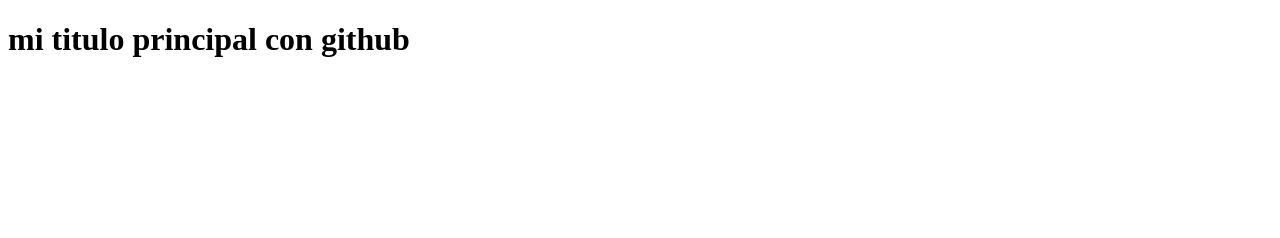
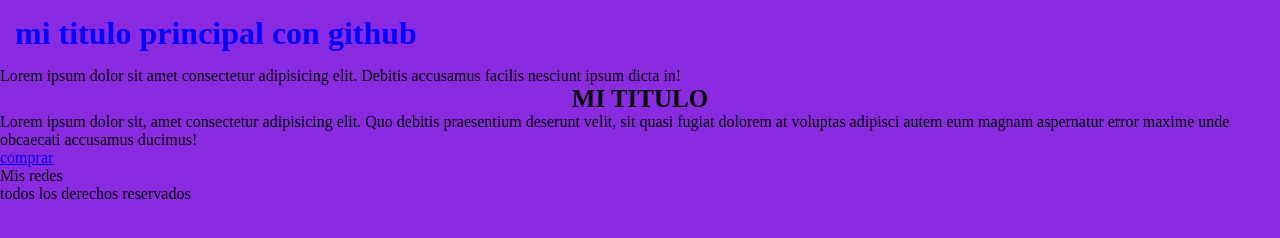
Before and after one commit to walterrrr32/comisionloca, a plain HTML site: page index.html in a window 1280 px wide. Drawn offline with Linux system fonts and the light colour scheme.

Commit message:
agrego footer con estilos

```diff
--- a/diseño.css
+++ b/diseño.css
@@ -0,0 +1,17 @@
+*{
+    margin: 0;
+    padding: 0;
+    box-sizing: border-box;
+}
+body{
+    background-color: blueviolet;
+}
+h1{
+    color: blue;
+    padding: 15px;
+}
+h3{
+    text-align: center;
+    font-size: 25px;
+    text-transform: uppercase;
+}
--- a/index.html
+++ b/index.html
@@ -8,5 +8,18 @@
 </head>
 <body>
     <h1>mi titulo principal con github</h1>
+    <p>Lorem ipsum dolor sit amet consectetur adipisicing elit. Debitis accusamus facilis nesciunt ipsum dicta in!</p>
+    <div>
+        <article>
+            <h3>mi titulo</h3>
+            <p>Lorem ipsum dolor sit, amet consectetur adipisicing elit. Quo debitis praesentium deserunt velit, sit quasi fugiat dolorem at voluptas adipisci autem eum magnam aspernatur error maxime unde obcaecati accusamus ducimus!</p>
+            <a href="#">comprar</a>
+        </article>
+    </div>
+    <footer>
+        <div class="redes">Mis redes</div>
+        <p>todos los derechos reservados
+        </p>
+    </footer>
 </body>
 </html>
```
